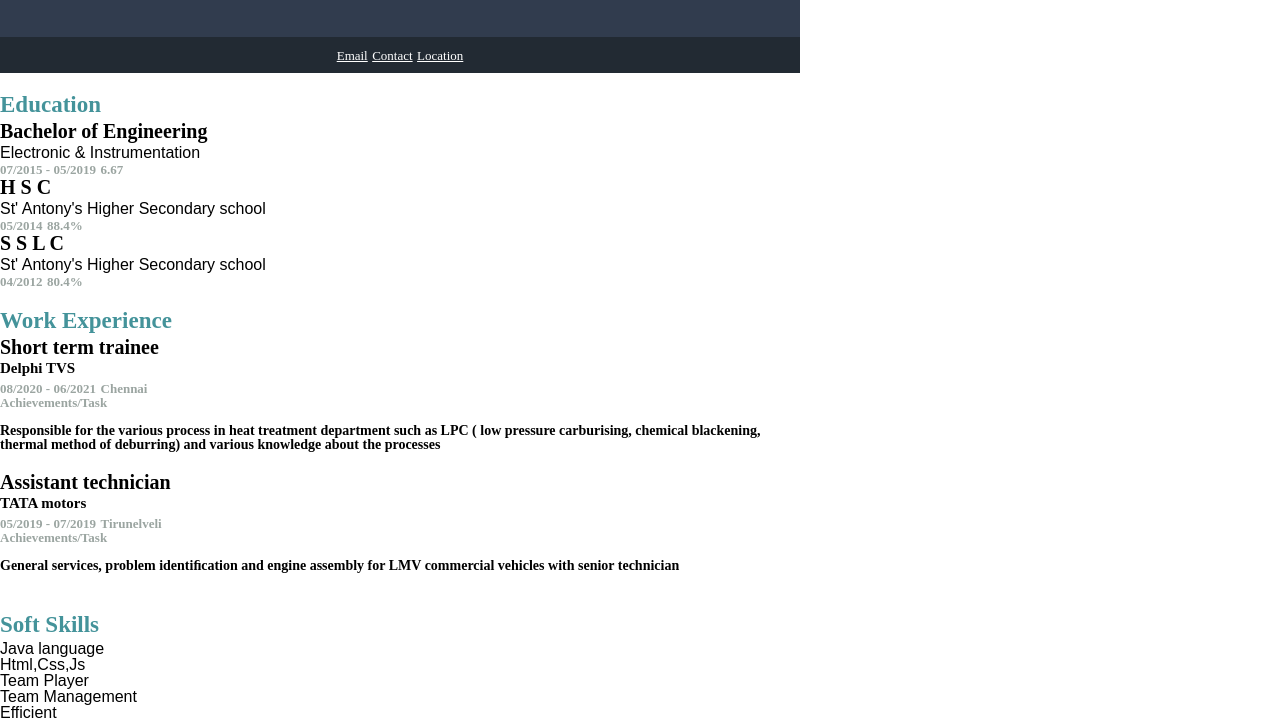
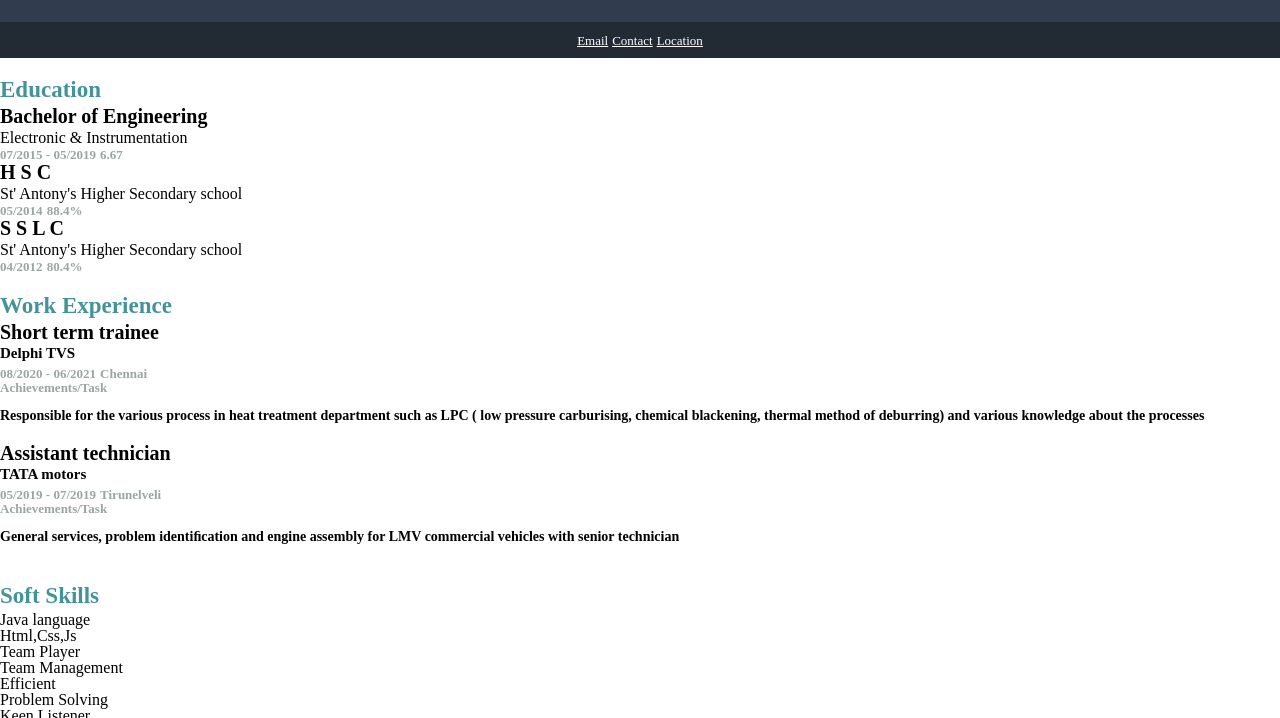
Before and after one commit to FabevyVel/fsd-03-project-1, a website: page prawin/index.html in a window 1280 px wide. Shown: the part 153-871 px from the top of the page. Drawn offline with Linux system fonts and the light colour scheme.

Commit message:
add some-changes

```diff
--- a/prawin/css/main.css
+++ b/prawin/css/main.css
@@ -1,9 +1,4 @@
-body {
-    font-family: Arial, Helvetica, sans-serif;
-    width: 800px;
-    margin-left: center;
-}
-#header{
+ #header{
     background-color: #313c4e;
     padding-top: 40px;
     padding-right: 40px;
```
